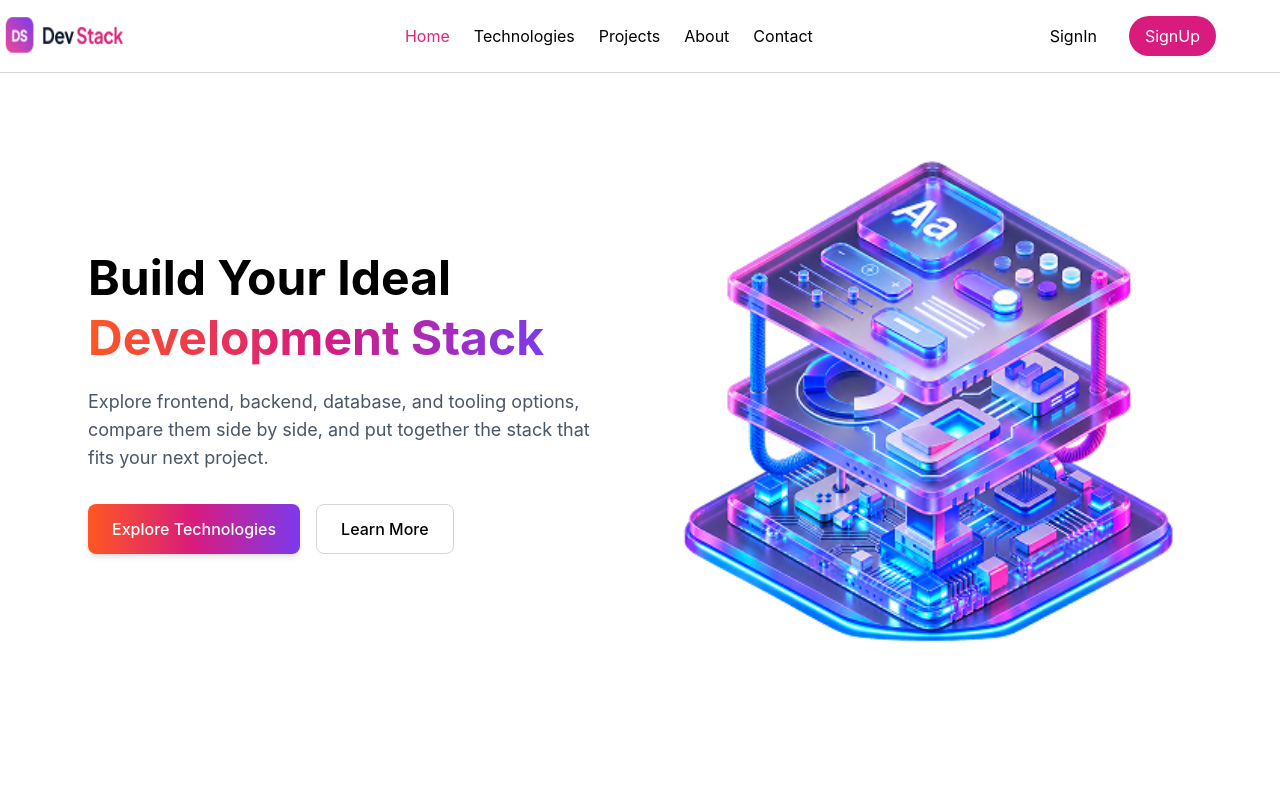
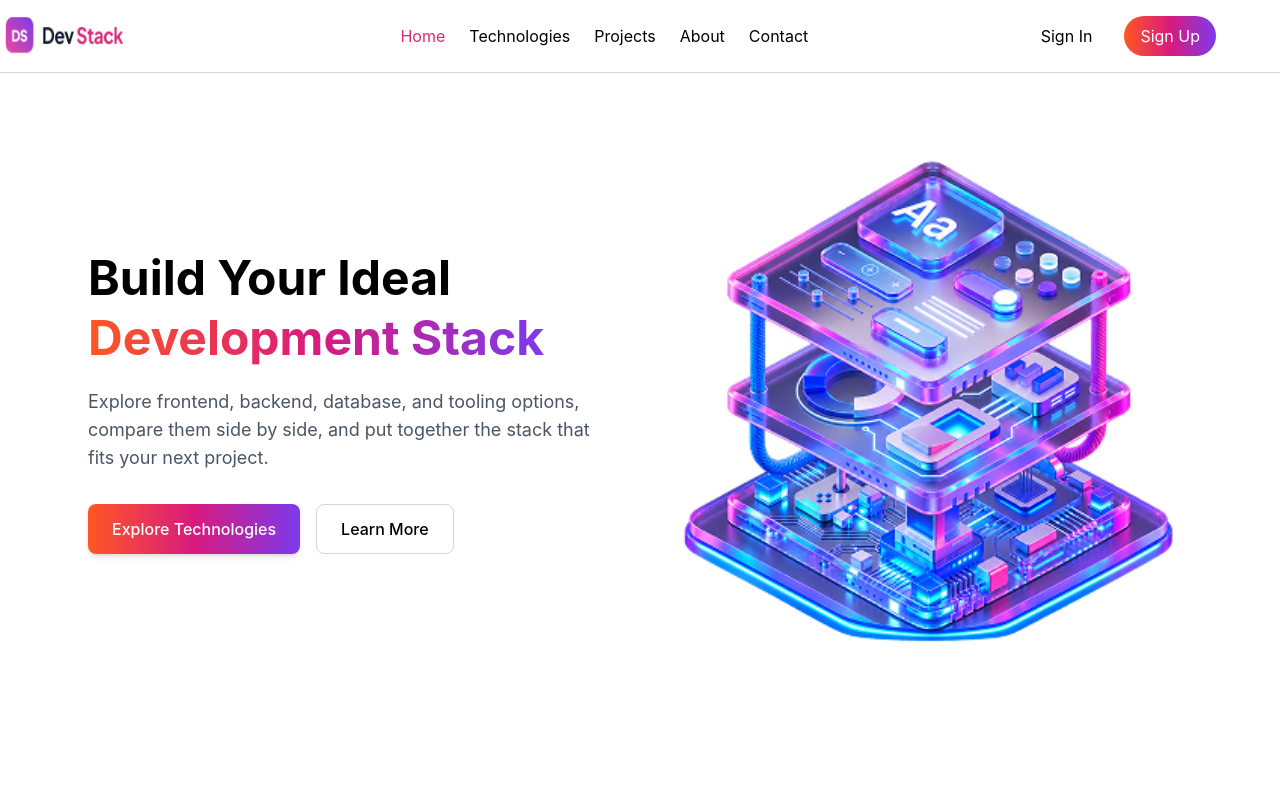
Before and after one commit to NusrathChowdhury/DevStackApp_Assignment-05, a React (Vite) app: page / in a window 1280 px wide. Shown: the top 800 px of the page. Built offline with nearby package versions, Linux system fonts and the light colour scheme.

Commit message:
Final Project

```diff
--- a/src/App.tsx
+++ b/src/App.tsx
@@ -15,8 +15,8 @@ function App() {
         <Technologies
           technologiesPromise={technologiesPromise}
         />
+      </Suspense>
         <Footer />
-      </Suspense>
     </>
   );
 }
--- a/src/components/Navber.tsx
+++ b/src/components/Navber.tsx
@@ -61,13 +61,13 @@ const Navber = () => {
                         <button
                             className="px-2 md:px-4 py-2 rounded-full hover:bg-gray-200 hover:scale-110 transition-transform duration-300"
                         >
-                            SignIn
+                            Sign In
                         </button>
 
                         <button
-                            className="bg-[#D91B7E] text-white px-2 md:px-4 py-2 rounded-full hover:bg-[#D91B7E] hover:scale-110 transition-transform duration-300"
+                            className="brand-gradient text-white px-2 md:px-4 py-2 rounded-full hover:scale-110 transition-transform duration-300"
                         >
-                            SignUp
+                            Sign Up
                         </button>
 
                     </div>
--- a/src/main.tsx
+++ b/src/main.tsx
@@ -3,6 +3,7 @@ import { createRoot } from "react-dom/client";
 import "./index.css";
 import App from "./App.tsx";
 import { ToastContainer } from "react-toastify";
+import "react-toastify/dist/ReactToastify.css";
 
 createRoot(document.getElementById("root")!).render(
   <StrictMode>
```
